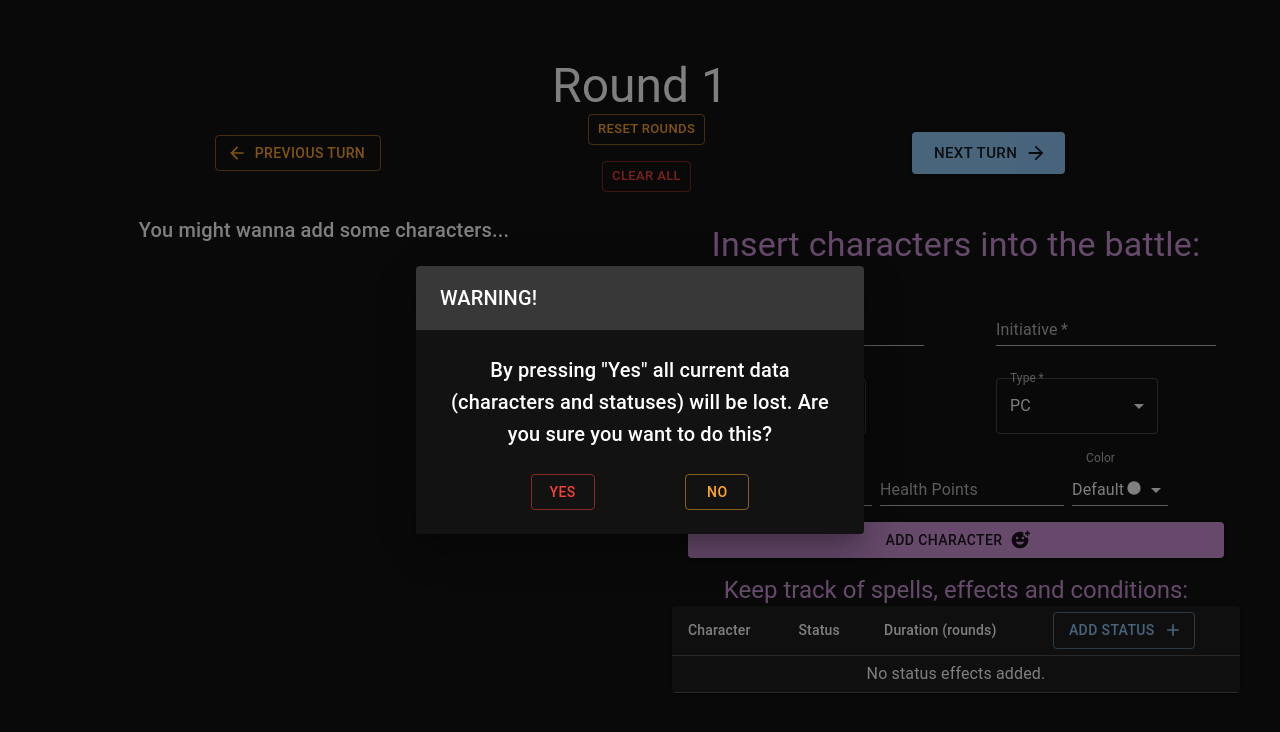
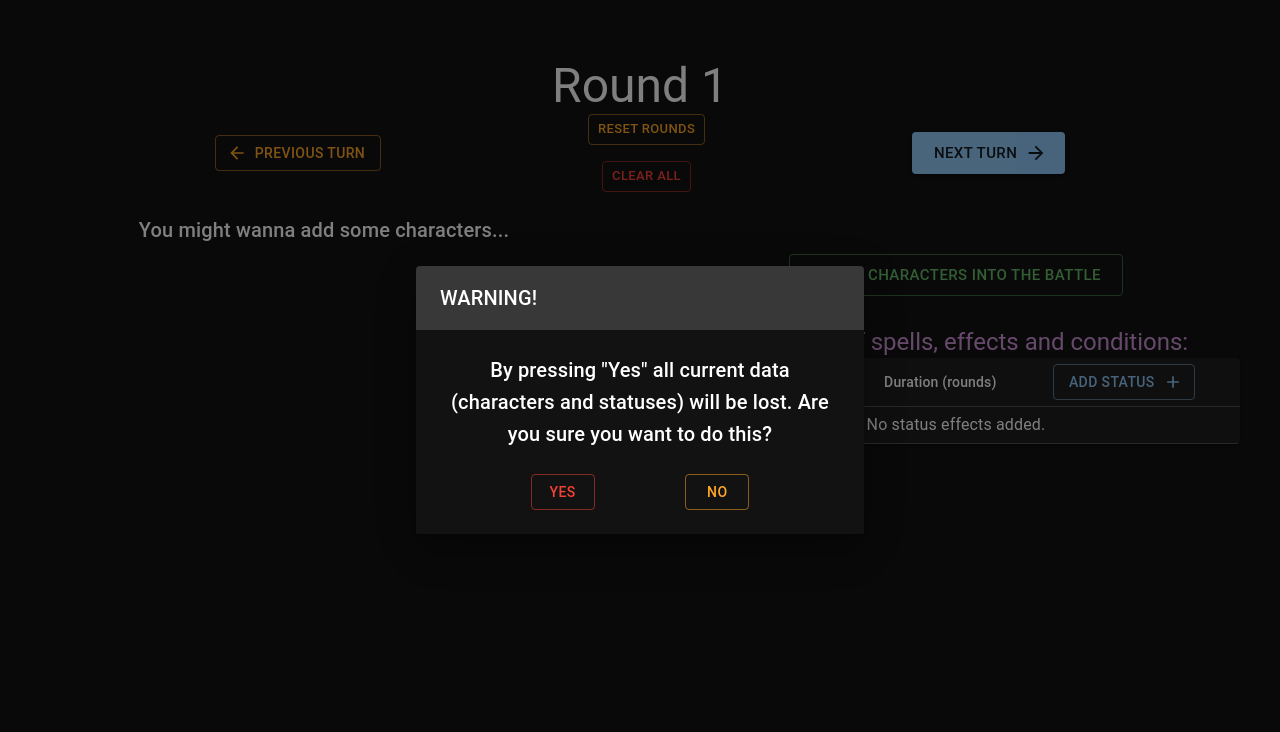
Before and after one commit to StefMTP/encounter-initiative-tracker, a React (Create React App) app: page / in a window 1280 px wide. Shown: the top 732 px of the page. Built offline with nearby package versions, Linux system fonts and the light colour scheme.

Commit message:
add character form into button with dialog

```diff
--- a/src/components/Combatants/CombatantForm.tsx
+++ b/src/components/Combatants/CombatantForm.tsx
@@ -21,7 +21,11 @@ import { sortPlayerActors } from "../../helpers";
 import { CombatActorsContext } from "../../contexts/CombatActorsContext";
 import { TurnContext } from "../../contexts/TurnContext";
 
-const CombatantForm = () => {
+const CombatantForm = ({
+  openSetter,
+}: {
+  openSetter: React.Dispatch<React.SetStateAction<boolean>>;
+}) => {
   const [inputName, setInputName] = useState<string>("");
   const [inputInitiative, setInputInitiative] = useState<string>("");
   const [inputAlignment, setInputAlignment] =
@@ -45,6 +49,7 @@ const CombatantForm = () => {
         };
       });
     }
+    openSetter(false);
     setCombatActors(sortPlayerActors([...combatActors, combatActorSubmit]));
   };
 
@@ -58,6 +63,7 @@ const CombatantForm = () => {
   };
 
   return (
+    <Grid display="grid">
       <form
         onSubmit={(e) => {
           e.preventDefault();
@@ -68,7 +74,8 @@ const CombatantForm = () => {
             alignment: inputAlignment,
             type: inputType,
             class: inputClass,
-          color: inputColor === "Default" ? undefined : colorTable[inputColor],
+            color:
+              inputColor === "Default" ? undefined : colorTable[inputColor],
             currentHp: +inputHp || 0,
             maxHp: +inputHp || 0,
           };
@@ -76,8 +83,8 @@ const CombatantForm = () => {
           clearInputs();
         }}
       >
-      <Grid container spacing={2} m={2}>
-        <Grid item xs={6}>
+        <Grid container my={4} justifyContent="space-evenly">
+          <Grid item>
             <TextField
               variant="standard"
               label="Name"
@@ -88,7 +95,7 @@ const CombatantForm = () => {
               onChange={(e) => setInputName(e.target.value)}
             />
           </Grid>
-        <Grid item xs={6}>
+          <Grid item>
             <TextField
               variant="standard"
               label="Initiative"
@@ -108,8 +115,8 @@ const CombatantForm = () => {
             />
           </Grid>
         </Grid>
-      <Grid container spacing={2} m={2}>
-        <Grid item xs={6}>
+        <Grid container my={4} justifyContent="space-evenly">
+          <Grid item>
             <FormControl sx={{ minWidth: "162px" }} required>
               <InputLabel>Alignment</InputLabel>
               <Select
@@ -123,7 +130,7 @@ const CombatantForm = () => {
               </Select>
             </FormControl>
           </Grid>
-        <Grid item xs={6}>
+          <Grid item>
             <FormControl sx={{ minWidth: "162px" }} required>
               <InputLabel>Type</InputLabel>
               <Select
@@ -137,8 +144,8 @@ const CombatantForm = () => {
             </FormControl>
           </Grid>
         </Grid>
-      <Grid container spacing={1} m={1}>
-        <Grid item xs={4}>
+        <Grid container my={4} justifyContent="space-evenly">
+          <Grid item>
             <TextField
               type="text"
               variant="standard"
@@ -148,7 +155,7 @@ const CombatantForm = () => {
               onChange={(e) => setInputClass(e.target.value)}
             />
           </Grid>
-        <Grid item xs={4}>
+          <Grid item>
             <TextField
               inputProps={{ inputMode: "numeric", pattern: "[0-9]*" }}
               onInvalid={(e: any) => {
@@ -166,7 +173,7 @@ const CombatantForm = () => {
               }}
             />
           </Grid>
-        <Grid item xs={4}>
+          <Grid item>
             <FormControl sx={{ minWidth: "80px" }}>
               <InputLabel>Color</InputLabel>
               <Select
@@ -200,6 +207,7 @@ const CombatantForm = () => {
           </Button>
         </Grid>
       </form>
+    </Grid>
   );
 };
 
--- /dev/null
+++ b/src/components/Combatants/CombatantFormDialog.tsx
@@ -0,0 +1,28 @@
+import { Dialog, DialogTitle, Box } from "@mui/material";
+import CombatantForm from "../Combatants/CombatantForm";
+
+const CombatantFormDialog = ({
+  open,
+  openSetter,
+  closeHandler,
+}: {
+  open: boolean;
+  openSetter: React.Dispatch<React.SetStateAction<boolean>>;
+  closeHandler: () => void;
+}) => {
+  return (
+    <Dialog open={open} onClose={closeHandler} fullWidth>
+      <DialogTitle>Add new character</DialogTitle>
+      <Box
+        sx={{
+          bgcolor: "background.paper",
+          p: 3,
+        }}
+      >
+        <CombatantForm openSetter={openSetter} />
+      </Box>
+    </Dialog>
+  );
+};
+
+export default CombatantFormDialog;
--- a/src/components/Structure/SideBar.tsx
+++ b/src/components/Structure/SideBar.tsx
@@ -1,19 +1,23 @@
 import { Button, Grid, Typography } from "@mui/material";
 import { useContext, useState } from "react";
 import { PlayerStatusesContext } from "../../contexts/PlayerStatusesContext";
-import CombatantForm from "../Combatants/CombatantForm";
 import PlayerStatusesTable from "../Status/PlayerStatusesTable";
 import BulkRemoveDialog from "./BulkRemoveDialog";
+import CombatantFormDialog from "../Combatants/CombatantFormDialog";
 
 const SideBar = () => {
   const [isOpen, setIsOpen] = useState(false);
+  const [addIsOpen, setAddIsOpen] = useState(false);
 
   const { playerStatuses, setPlayerStatuses } = useContext(
     PlayerStatusesContext
   );
 
-  const handleClose = () => {
+  const handleCloseRemove = () => {
     setIsOpen(!isOpen);
+  };
+  const handleCloseAdd = () => {
+    setAddIsOpen(!addIsOpen);
   };
   const clearStatuses = () => {
     setPlayerStatuses([]);
@@ -22,13 +26,16 @@ const SideBar = () => {
 
   return (
     <>
-      <Grid item xs={6} display="grid" justifyContent="center" padding={4}>
-        <Grid item>
-          <Typography variant="h4" color="secondary" textAlign="center">
-            Insert characters into the battle:
-          </Typography>
-          <CombatantForm />
-        </Grid>
+      <Grid item xs={6} display="grid" justifyItems="center" padding={4}>
+        <Button
+          sx={{ margin: "30px 0" }}
+          size="large"
+          variant="outlined"
+          color="success"
+          onClick={() => setAddIsOpen(true)}
+        >
+          Insert characters into the battle
+        </Button>
         <Grid container justifyContent="center">
           <Typography textAlign="center" variant="h5" color="secondary">
             Keep track of spells, effects and conditions:
@@ -49,11 +56,16 @@ const SideBar = () => {
       </Grid>
       <BulkRemoveDialog
         open={isOpen}
-        closeHandler={handleClose}
+        closeHandler={handleCloseRemove}
         openSetter={setIsOpen}
         contextClearer={clearStatuses}
         dialogMessage={`By pressing "Yes" all current statuses will be lost. Are you sure
         you want to go on?`}
+      />
+      <CombatantFormDialog
+        open={addIsOpen}
+        closeHandler={handleCloseAdd}
+        openSetter={setAddIsOpen}
       />
     </>
   );
```
Lines whose indentation alone changed are shown as unchanged.
